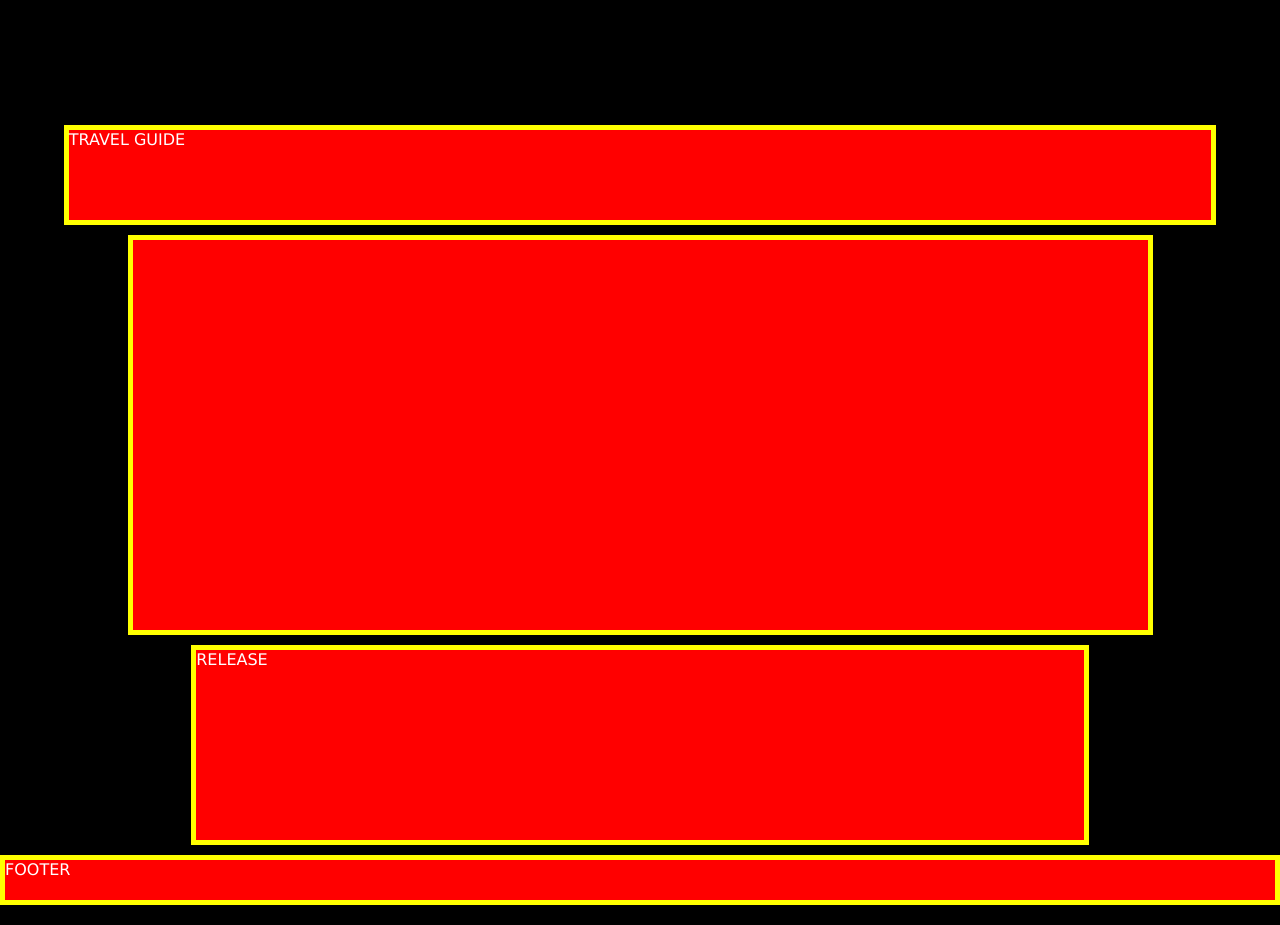
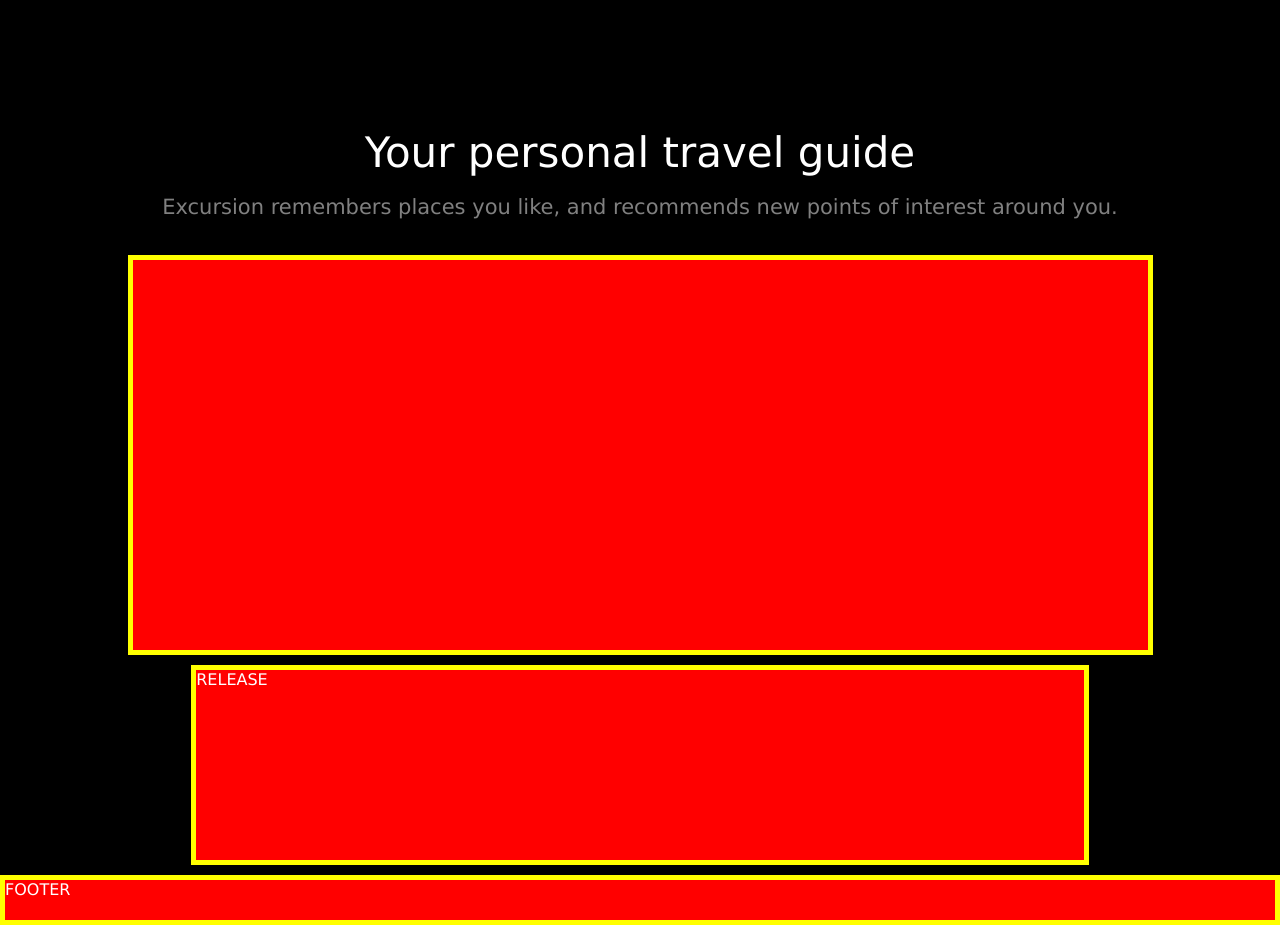
Before and after one commit to Medici305/Excursion.github.io, a plain HTML site: page index.html in a window 1280 px wide. Shown: the part 820-1745 px from the top of the page. Drawn offline with Linux system fonts and the light colour scheme.

Commit message:
Completed the travel guide Section

```diff
--- a/index.html
+++ b/index.html
@@ -27,7 +27,12 @@
         </section>
 
         <section class="travel-guide">
-            TRAVEL GUIDE
+            <div class="second-title">
+                <h1>Your personal travel guide</h1>
+                <p>Excursion remembers places you like, and
+                    recommends new points of interest around you.
+                </p>
+            </div>
         </section>
 
         <section class="image">
--- a/resources/style.css
+++ b/resources/style.css
@@ -16,7 +16,7 @@ html {
 /* Container */
 .container {
     display: grid;
-    grid: 125px 800px 100px 400px 200px 50px / repeat(4, 1fr) 160px 430px 160px repeat(4, 1fr);
+    grid: 125px 800px 120px 400px 200px 50px / repeat(4, 1fr) 160px 430px 160px repeat(4, 1fr);
     grid-gap: 10px;
 }
 
@@ -58,8 +58,21 @@ html {
 .travel-guide {
     grid-row: 3 / 4;
     grid-column: 2 / 11;
-    border: 5px solid yellow;
-    background-color: red;
+}
+
+.second-title {
+    text-align: center;
+    line-height: 55px;
+}
+
+.second-title h1 {
+    font-weight: 300;
+    font-size: 2.625rem;
+}
+
+.second-title p {
+    font-size: 1.3125rem;
+    color: gray;
 }
 
 /* Image Section */
```
